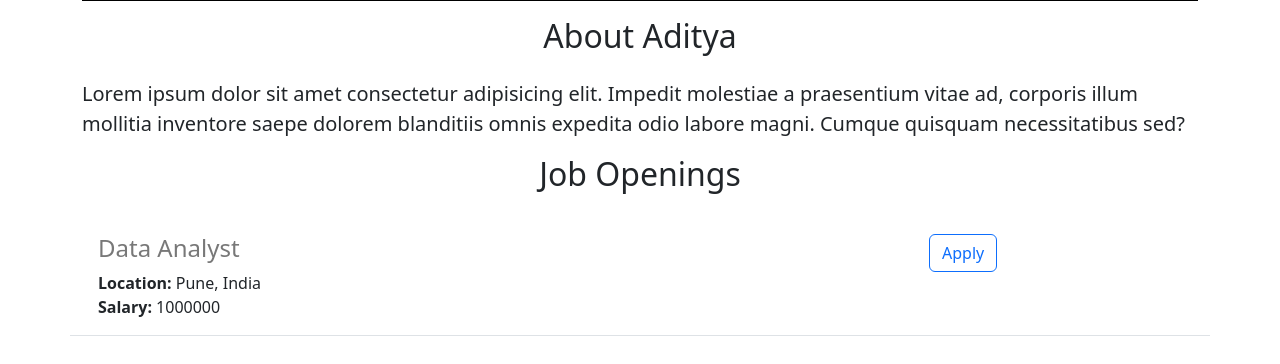
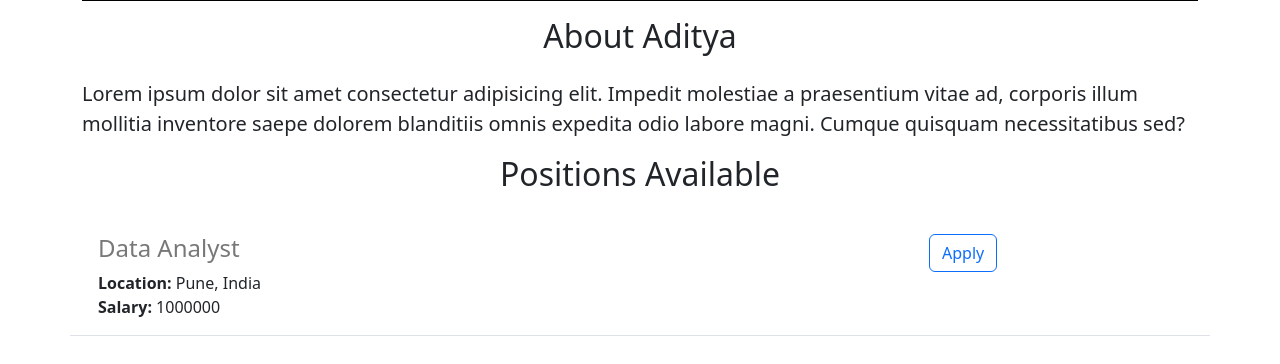
Before and after one commit to lolzhub/career-website-v2, a Flask app: page / in a window 1280 px wide. Shown: the part 447-811 px from the top of the page. Run offline with Flask 2, Linux system fonts and the light colour scheme.

Commit message:
name changes

```diff
--- a/templates/home.html
+++ b/templates/home.html
@@ -20,7 +20,7 @@
   <h2 class="text-center mt-3 mb-4">About Aditya</h2>
   <p class="lead">Lorem ipsum dolor sit amet consectetur adipisicing elit. Impedit       molestiae a praesentium vitae ad, corporis illum mollitia inventore saepe dolorem blanditiis omnis expedita odio labore magni. Cumque quisquam necessitatibus sed?</p>
 
-  <h2 class="text-center mt-3 mb-4">Job Openings</h2>
+  <h2 class="text-center mt-3 mb-4">Positions Available</h2>
   <p>
     {% for job in jobs %}
       {% include 'jobitem.html' %}
```
